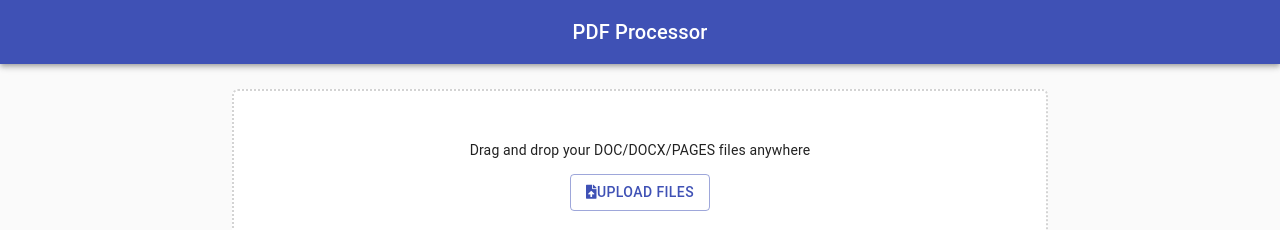
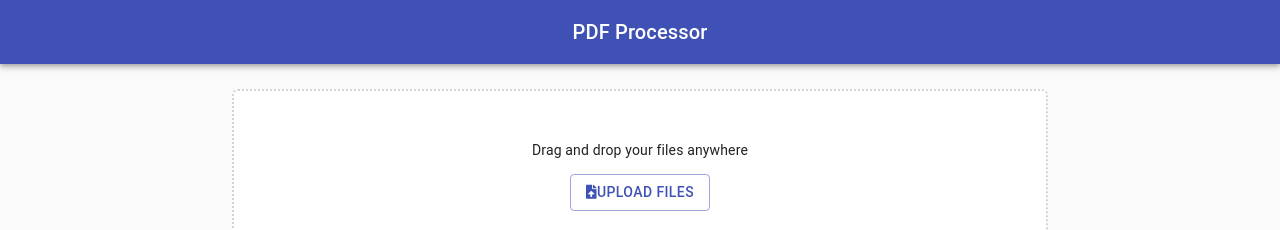
Before and after one commit to Sdaewa/File-Processor, a React (Create React App) app: page / in a window 1280 px wide. Shown: the top 230 px of the page. Built offline with nearby package versions, Linux system fonts and the light colour scheme.

Commit message:
clean up

```diff
--- a/src/Components/ConvertFile/ConvertFile.jsx
+++ b/src/Components/ConvertFile/ConvertFile.jsx
@@ -1,9 +1,9 @@
 import React, { useState, useContext } from "react";
 import axios from "axios";
-
 import { Button, Container, Box, Grid } from "@material-ui/core";
 import { ToastContainer, toast } from "react-toastify";
 import "react-toastify/dist/ReactToastify.css";
+
 import FileUpload from "../Upload/FileUpload";
 import DeleteFile from "../DeleteFile/DeleteFile";
 import useStyles from "../Upload/UploadStyles";
@@ -35,11 +35,9 @@ const ConvertFile = () => {
     event.preventDefault();
     setIsConverting(true);
     const data = new FormData();
-
     for (let i = 0; i < newInfo.files.length; i++) {
       data.append("file", newInfo.files[i]);
     }
-
     axios
       .post("http://localhost:8000/upload", data, {
         headers: {
@@ -92,7 +90,7 @@ const ConvertFile = () => {
         />
         <form>
           <Container maxWidth="md" component="main">
-            <FileUpload updateFilesCb={updateUploadedFiles} multiple />
+            <FileUpload updateFilesCb={updateUploadedFiles} />
             <Grid
               container
               direction="column"
--- a/src/Components/DeleteFile/DeleteFile.jsx
+++ b/src/Components/DeleteFile/DeleteFile.jsx
@@ -1,9 +1,9 @@
 import { useContext } from "react";
 import axios from "axios";
-
 import { toast } from "react-toastify";
 import "react-toastify/dist/ReactToastify.css";
 import { Button } from "@mui/material";
+
 import { StateContext } from "../../Store/StateContext";
 
 const DeleteFile = (props) => {
--- a/src/Components/Download/FileDownload.jsx
+++ b/src/Components/Download/FileDownload.jsx
@@ -1,10 +1,10 @@
 import React, { useState, useContext } from "react";
 import axios from "axios";
-
 import { toast } from "react-toastify";
 import "react-toastify/dist/ReactToastify.css";
 import ProgressBar from "../UI/ProgressBar";
 import { Button, CssBaseline } from "@material-ui/core";
+
 import { StateContext } from "../../Store/StateContext";
 
 const FileDownload = () => {
@@ -23,7 +23,6 @@ const FileDownload = () => {
       .then((res) => {
         if (res.statusText === "BAD") {
           setIsLoading(false);
-          console.log("error");
         }
 
         const link = document.createElement("a");
--- a/src/Components/Main/Main.jsx
+++ b/src/Components/Main/Main.jsx
@@ -1,5 +1,4 @@
 import React from "react";
-
 import {
   Card,
   CardActions,
@@ -18,6 +17,7 @@ import FileDownloadRoundedIcon from "@mui/icons-material/FileDownloadRounded";
 import CompressRoundedIcon from "@mui/icons-material/CompressRounded";
 import SendRoundedIcon from "@mui/icons-material/SendRounded";
 import ConvertFile from "../ConvertFile/ConvertFile";
+
 import { StateProvider } from "../../Store/StateContext";
 
 const options = [
--- a/src/Components/Min/FileMinPdf.jsx
+++ b/src/Components/Min/FileMinPdf.jsx
@@ -1,10 +1,10 @@
 import React, { useState, useContext } from "react";
 import axios from "axios";
-
 import { toast } from "react-toastify";
 import "react-toastify/dist/ReactToastify.css";
 import { Button, CssBaseline } from "@material-ui/core";
 import ProgressBar from "../UI/ProgressBar";
+
 import { StateContext } from "../../Store/StateContext";
 
 const FileDownload = () => {
@@ -23,7 +23,6 @@ const FileDownload = () => {
       .then((res) => {
         if (res.statusText === "bad") {
           setIsLoading(false);
-          console.log("error");
         }
         const link = document.createElement("a");
         // create a blobURI pointing to our Blob
--- a/src/Components/Modal/ModalEmail.jsx
+++ b/src/Components/Modal/ModalEmail.jsx
@@ -1,6 +1,5 @@
 import React, { useState, useContext } from "react";
 import axios from "axios";
-
 import {
   Button,
   TextField,
@@ -13,6 +12,7 @@ import {
 import ProgressBar from "../UI/ProgressBar";
 import { toast } from "react-toastify";
 import "react-toastify/dist/ReactToastify.css";
+
 import { StateContext } from "../../Store/StateContext";
 
 const ModalEmail = () => {
@@ -25,7 +25,6 @@ const ModalEmail = () => {
   const onChange = (e) => {
     e.preventDefault();
     const value = e.target.value;
-    console.log("value", value);
     setEmail(value);
   };
 
@@ -45,7 +44,6 @@ const ModalEmail = () => {
       },
     })
       .then((res) => {
-        console.log("response", res);
         toast.success("Email was sent");
         ctx.setFiles({});
         setTimeout(() => {
@@ -56,7 +54,6 @@ const ModalEmail = () => {
         setEmail("");
       })
       .catch((err) => {
-        console.log(err);
         toast.error("Could not send the email");
         ctx.setFiles({});
         ctx.setThereIsFile(false);
--- a/src/Components/Upload/FileUpload.jsx
+++ b/src/Components/Upload/FileUpload.jsx
@@ -2,8 +2,8 @@ import React, { useRef, useContext, useState } from "react";
 import { Container, Button } from "@material-ui/core";
 import { ToastContainer, toast } from "react-toastify";
 import "react-toastify/dist/ReactToastify.css";
+
 import { StateContext } from "../../Store/StateContext";
-
 import useStyles from "./UploadStyles";
 
 const KILO_BYTES_PER_BYTE = 1000;
@@ -44,7 +44,6 @@ const FileUpload = ({
   const handleNewFileUpload = (e) => {
     const { files: newFiles } = e.target;
     let updatedFiles = addNewFiles(newFiles);
-
     for (let file in updatedFiles) {
       if (file.split(".")[1] === "pdf") {
         setIsValid(false);
@@ -52,6 +51,7 @@ const FileUpload = ({
       }
       callUpdateFilesCb(updatedFiles);
     }
+
     if (Object.keys(ctx.files).length > 0) {
       ctx.setIsDisabledOnUp(true);
     }
@@ -73,7 +73,7 @@ const FileUpload = ({
           hideProgressBar
         />
         <Container className={classes.fileUploadContainer}>
-          <p>Drag and drop your DOC/DOCX/PAGES files anywhere</p>
+          <p>Drag and drop your files anywhere</p>
           <Button
             variant="outlined"
             color="primary"
```
